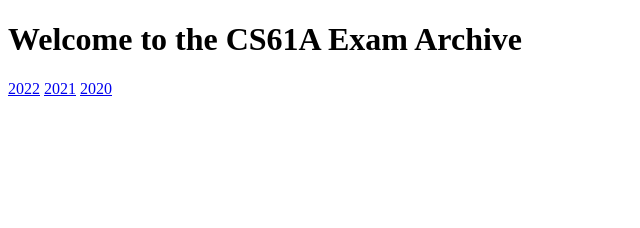
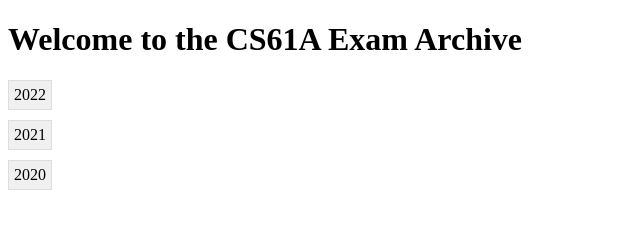
Before and after one commit to arthurzengg/ExamHelper, a website: page frontend/templates/index.html in a window 1280 px wide. Shown: the whole page, without its empty margins (0-640 px from the left). Drawn offline with Linux system fonts and the light colour scheme.

Commit message:
add index.css

```diff
--- /dev/null
+++ b/frontend/templates/index.css
@@ -0,0 +1,19 @@
+#years-list {
+    display: flex;
+    flex-direction: column; /* 使链接竖直排列 */
+    align-items: start; /* 对齐到开始位置 */
+}
+
+.year-link {
+    display: block; /* 使每个链接成为块级元素 */
+    margin-bottom: 10px; /* 在链接之间添加间隔 */
+    padding: 5px;
+    background-color: #f0f0f0;
+    border: 1px solid #ddd;
+    text-decoration: none;
+    color: black;
+}
+
+.year-link:hover {
+    background-color: #e0e0e0;
+}
--- a/frontend/templates/index.html
+++ b/frontend/templates/index.html
@@ -3,6 +3,7 @@
 <head>
     <meta charset="UTF-8">
     <title>Exam Archive</title>
+    <link rel="stylesheet" href="index.css">
 </head>
 <body>
     <h1>Welcome to the CS61A Exam Archive</h1>
@@ -11,9 +12,8 @@
         <a href="year.html?year=2022" class="year-link">2022</a>
         <a href="year.html?year=2021" class="year-link">2021</a>
         <a href="year.html?year=2020" class="year-link">2020</a>
-
     </div>
 
-    <script src="script.js"></script>
+    <script src="index.js"></script>
 </body>
 </html>
```
Also changed, not shown: 2 other files.
